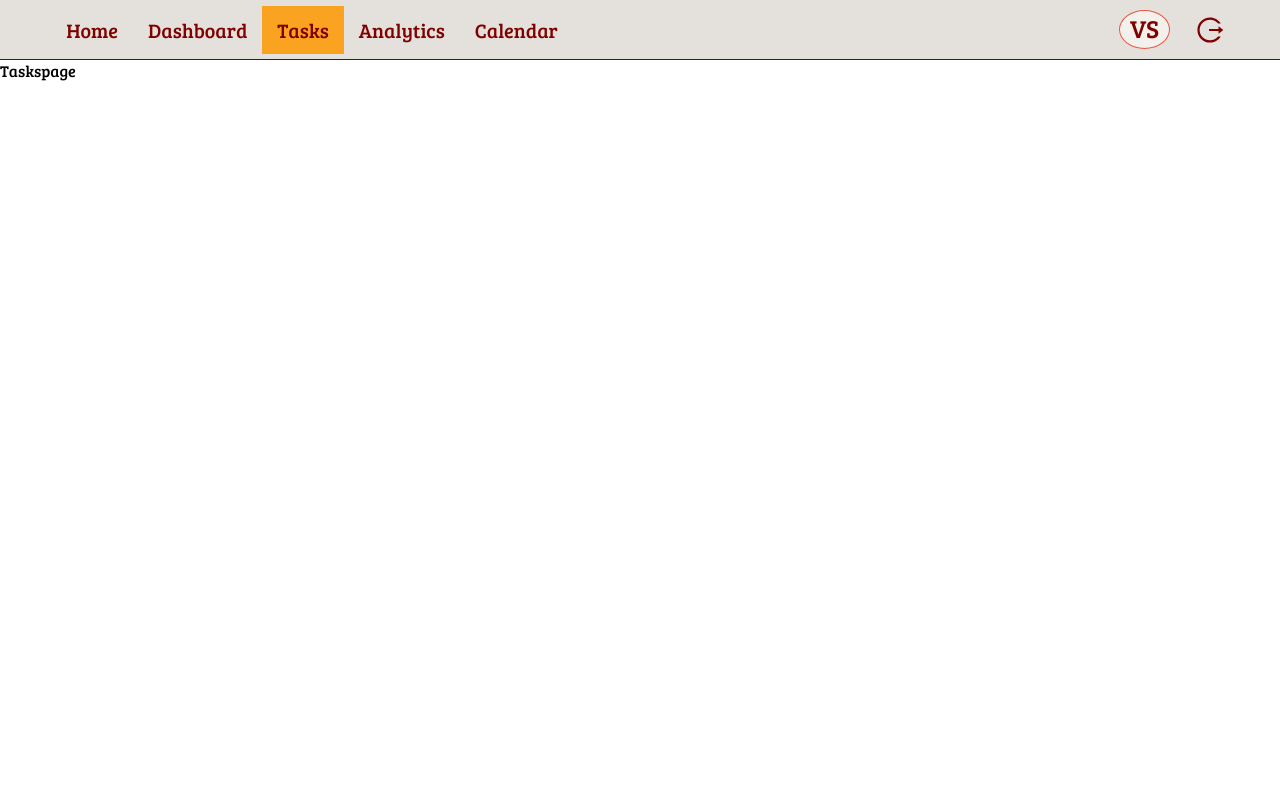
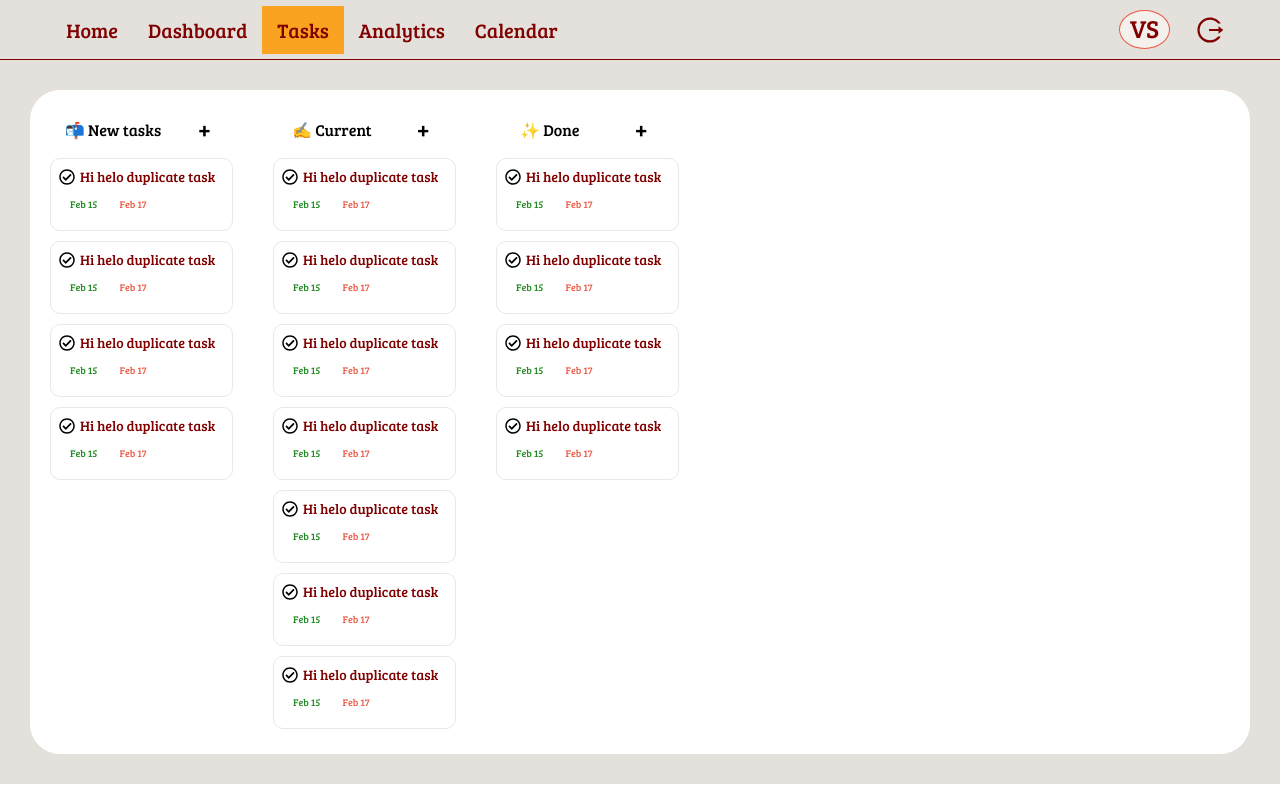
Before and after one commit to ks-vijai/Todo-Planner, a React (Create React App) app: page /tasks in a window 1280 px wide. Built offline with nearby package versions, Linux system fonts and the light colour scheme.

Commit message:
feat: task-page: add task container with cards
Signed-off-by: ks-vijai <vijaiks.19cse@kongu.edu>

```diff
--- a/package.json
+++ b/package.json
@@ -17,6 +17,7 @@
     "react-icons": "^4.7.1",
     "react-router-dom": "^6.8.0",
     "react-scripts": "5.0.1",
+    "react-tooltip": "^5.7.5",
     "react-transition-group": "^4.4.5",
     "web-vitals": "^2.1.4"
   },
--- /dev/null
+++ b/src/components/TaskCard.js
@@ -0,0 +1,28 @@
+import React from "react";
+import { FaRegCheckCircle } from "react-icons/fa";
+import { motion } from "framer-motion";
+
+function TaskCard() {
+  return (
+    <motion.div
+      className="task-card"
+      whileHover={{
+        scale: 1.05,
+        transition: {
+          duration: 0.5,
+        },
+      }}
+    >
+      <div className="completion-icon">
+        <FaRegCheckCircle className="icon" />
+        <span className="tasks-name"> Hi helo duplicate task</span>
+      </div>
+      <div className="deadlines">
+        <div className="dates start-date">Feb 15</div>
+        <div className="dates end-date">Feb 17</div>
+      </div>
+    </motion.div>
+  );
+}
+
+export default TaskCard;
--- a/src/pages/Taskspage.js
+++ b/src/pages/Taskspage.js
@@ -1,5 +1,6 @@
 import React from "react";
 import { motion } from "framer-motion";
+import TaskCard from "../components/TaskCard";
 
 function Taskspage() {
   return (
@@ -9,7 +10,60 @@
       transition={{ duration: 1 }}
       exit={{ opacity: 0 }}
     >
-      Taskspage
+      <div className="task-container">
+        <div className="task-page">
+          <div className="tasks-section">
+            <div className="section-heading">
+              <div>📬 New tasks</div>
+              <div className="add-button">+</div>
+            </div>
+            <div>
+              <TaskCard />
+              <TaskCard />
+              <TaskCard />
+              <TaskCard />
+            </div>
+          </div>
+          <div className="tasks-section">
+            <div className="section-heading">
+              <div>✍️ Current</div>
+              <div className="add-button">+</div>
+            </div>
+            <div>
+              <TaskCard />
+              <TaskCard />
+              <TaskCard />
+              <TaskCard />
+              <TaskCard />
+              <TaskCard />
+              <TaskCard />
+              <TaskCard />
+              <TaskCard />
+              <TaskCard />
+              <TaskCard />
+              <TaskCard />
+              <TaskCard />
+              <TaskCard />
+              <TaskCard />
+              <TaskCard />
+              <TaskCard />
+              <TaskCard />
+            </div>
+          </div>
+          <div className="tasks-section">
+            <div className="section-heading">
+              <div>✨ Done</div>
+              <div className="add-button">+</div>
+            </div>
+            <div>
+              <TaskCard />
+              <TaskCard />
+              <TaskCard />
+              <TaskCard />
+            </div>
+          </div>
+        </div>
+      </div>
     </motion.div>
   );
 }
--- a/src/styles/dashboard.css
+++ b/src/styles/dashboard.css
@@ -28,6 +28,7 @@
 }
 
 .nav-link-text {
+  color: var(--bg-maroon);
   font-size: 20px;
 }
 
--- a/src/styles/styles.css
+++ b/src/styles/styles.css
@@ -1,4 +1,5 @@
 @import url("dashboard.css");
 @import url("profileCard.css");
 @import url("homePage.css");
+@import url("taskPage.css");
 @import url("vars.css");
--- /dev/null
+++ b/src/styles/taskPage.css
@@ -0,0 +1,86 @@
+.task-container {
+  background-color: var(--bg-light-yellow);
+  padding: 30px;
+}
+
+.task-page {
+  background-color: var(--primary-white);
+  border-radius: 30px;
+  display: flex;
+  height: 90%;
+}
+
+.tasks-section {
+  height: 78vh;
+  min-height: 78vh;
+  margin: 20px 10px;
+  overflow: auto;
+  padding: 0 10px;
+  width: 15%;
+}
+
+.section-heading {
+  align-items: center;
+  background: var(--primary-white);
+  display: flex;
+  justify-content: space-around;
+  position: sticky;
+  top: 0;
+  z-index: 10;
+}
+
+.add-button {
+  border-radius: 20px;
+  cursor: pointer;
+  font-size: 25px;
+  margin: 2px;
+  padding: 0 5px;
+}
+
+.task-card {
+  border-radius: 10px;
+  border: 1px solid var(--bg-light-grey-title);
+  cursor: pointer;
+  margin: 10px 0;
+  padding: 8px;
+}
+
+.deadlines {
+  display: flex;
+}
+
+.dates {
+  border-radius: 10px;
+  font-size: 10px;
+  margin: 8px;
+  padding: 3px;
+}
+
+.tasks-name {
+  color: var(--bg-maroon);
+  word-wrap: break-word;
+  font-size: 14px;
+  margin-left: 5px;
+}
+
+.completion-icon {
+  align-items: center;
+  display: flex;
+}
+
+.start-date,
+.completion-icon .icon:hover {
+  color: var(--bg-dark-green);
+}
+
+.end-date {
+  color: var(--bg-medium-red);
+}
+
+.dates:hover {
+  background: var(--bg-light-yellow);
+}
+
+.add-button:hover {
+  background-color: var(--bg-light-yellow);
+}
--- a/src/styles/vars.css
+++ b/src/styles/vars.css
@@ -4,6 +4,7 @@
 
   --bg-light-yellow: #e4e0db;
   --bg-medium-yellow: #f4f1ec;
+  --bg-dark-green: #015e014e;
   --bg-maroon: #800000;
   --bg-dark-yellow: #f9a320;
   --bg-dark-red: #e15643;
```
Also changed, not shown: src/index.js (+6 -6 lines), 1 other file (tests, documents, lock files or other folders).
